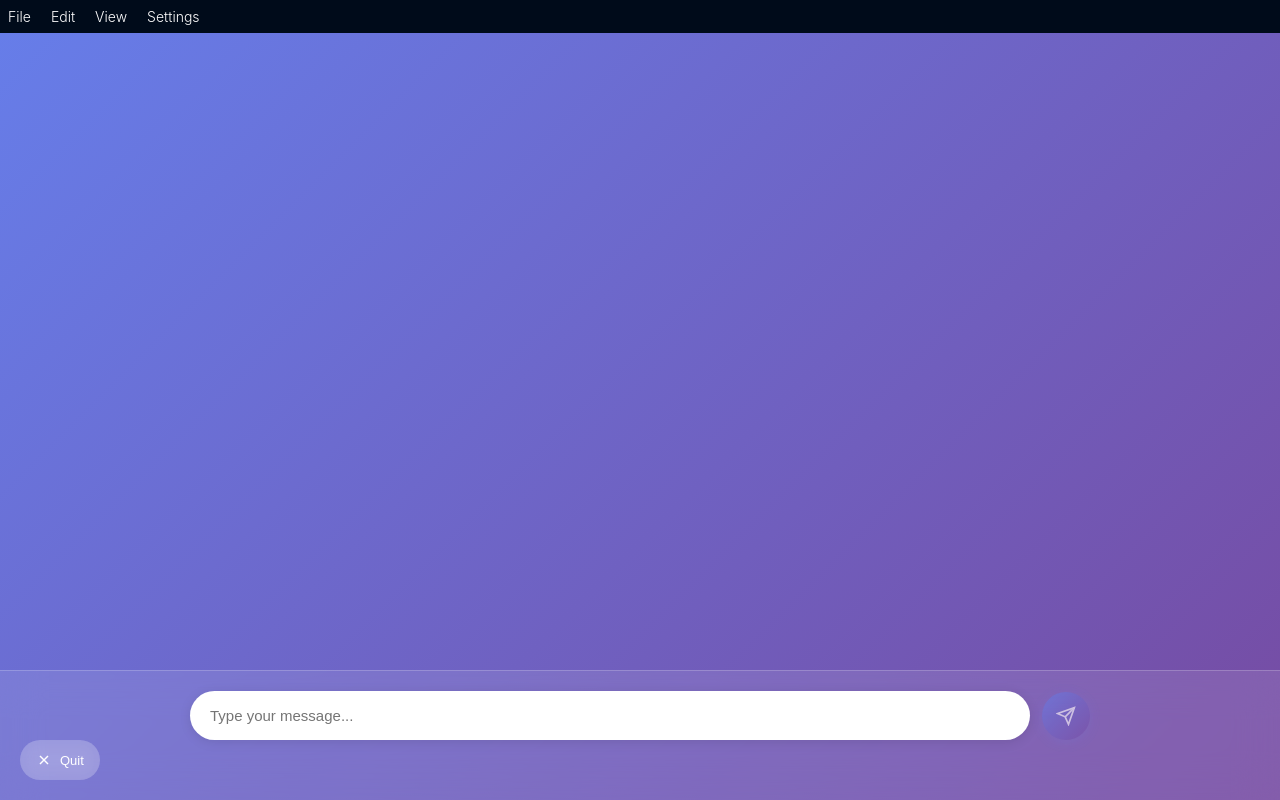
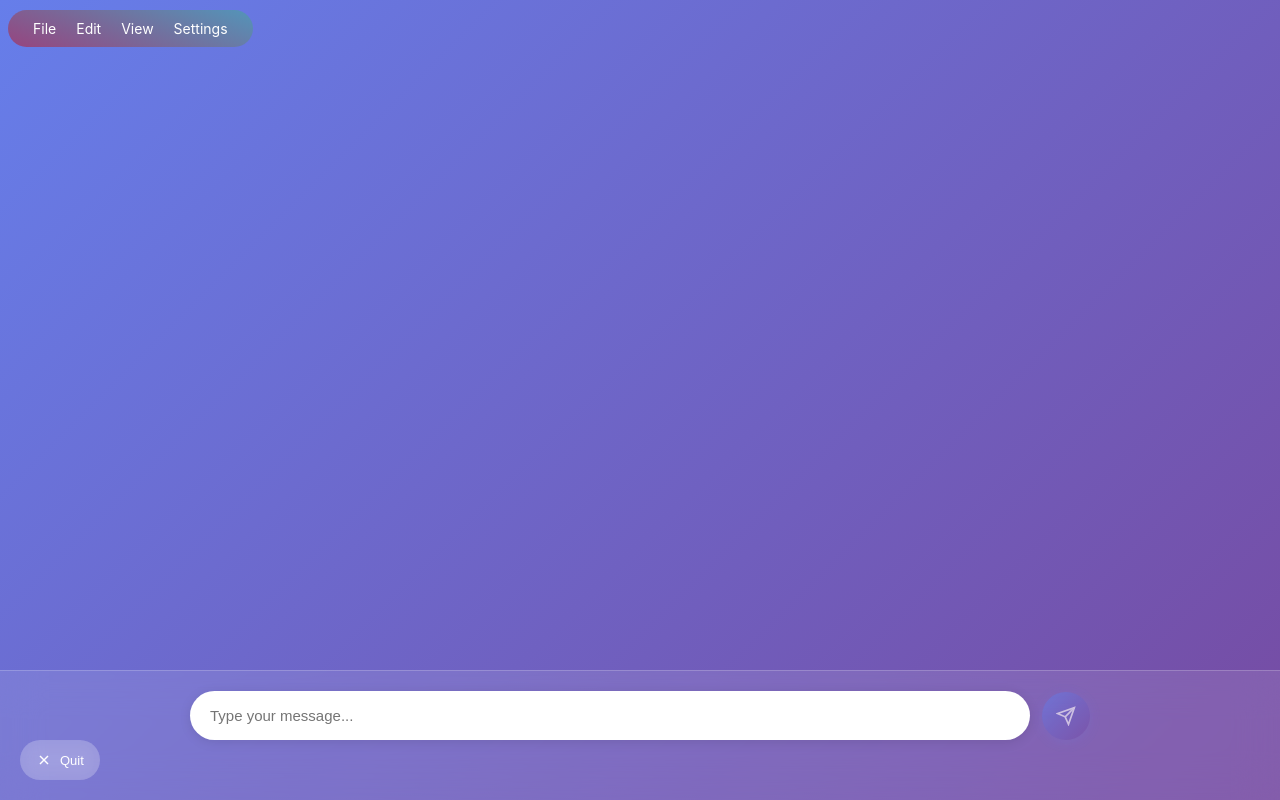
Before and after one commit to sugxt/OrionAI, a Svelte app in the folder frontend/: page / in a window 1280 px wide. Built offline with nearby package versions, Linux system fonts and the light colour scheme.

Commit message:
feat:Added User Information From Config Files

```diff
--- a/frontend/src/App.svelte
+++ b/frontend/src/App.svelte
@@ -1,16 +1,11 @@
 <script lang="ts">
   import TopBar from "./components/TopBar.svelte";
-  import { onMount } from "svelte";
-  import { loadConfig } from "./libs/config";
   import { AskOllama } from "../wailsjs/go/api/App";
   let name: string = "";
   let chatHistory: { user: string; bot: string }[] = [];
   let isLoading: boolean = false;
+  let isStart: boolean = false;
   let wails = window.runtime;
-  onMount(async () => {
-    const loaded = await loadConfig();
-    wails.LogPrint(loaded.theme);
-  });
   async function sendPrompt() {
     if (!name.trim()) return;
 
--- a/frontend/src/components/TopBar.svelte
+++ b/frontend/src/components/TopBar.svelte
@@ -16,20 +16,26 @@
 <style>
   /* your styles go here */
   .tools {
+    margin-top: 10px;
+    margin-left: 8px;
+    margin-right: 8px;
     position: fixed;
     top: 0;
     left: 0;
     display: flex;
     flex-direction: row;
     gap: 20px;
-    padding: 8px;
-    width: 100%;
-    background-color: rgb(0, 11, 26);
+    padding: 10px;
+    padding-left: 25px;
+    padding-right: 25px;
+    border-radius: 40px;
+    width:max-content;
+    background: linear-gradient(200deg, #5395b9 0%, #96457f 100%);
   }
   .tools a {
     font-size: 14px;
     text-decoration: none;
     color: #ffffff;
-    font-weight: 300;
+    font-weight: 400;
   }
 </style>
--- a/frontend/wailsjs/go/api/App.d.ts
+++ b/frontend/wailsjs/go/api/App.d.ts
@@ -6,12 +6,8 @@ export function AskOllama(arg1:string):Promise<string>;
 
 export function CheckDependencies():Promise<boolean>;
 
-export function LoadConfig():Promise<string>;
-
-export function SaveConfig(arg1:string):Promise<void>;
+export function SaveConfig(arg1:Array<number>):Promise<void>;
 
 export function Shutdown(arg1:context.Context):Promise<void>;
 
 export function StartOllamaModel():Promise<void>;
-
-export function Testing():Promise<void>;
--- a/frontend/wailsjs/go/api/App.js
+++ b/frontend/wailsjs/go/api/App.js
@@ -8,10 +8,6 @@ export function AskOllama(arg1) {
 
 export function CheckDependencies() {
   return window['go']['api']['App']['CheckDependencies']();
-}
-
-export function LoadConfig() {
-  return window['go']['api']['App']['LoadConfig']();
 }
 
 export function SaveConfig(arg1) {
@@ -25,7 +21,3 @@ export function Shutdown(arg1) {
 export function StartOllamaModel() {
   return window['go']['api']['App']['StartOllamaModel']();
 }
-
-export function Testing() {
-  return window['go']['api']['App']['Testing']();
-}
```
Also changed, not shown: frontend/src/components/UserConfig.svelte (added, +14 -0 lines), 2 other files (tests, documents, lock files or other folders).
